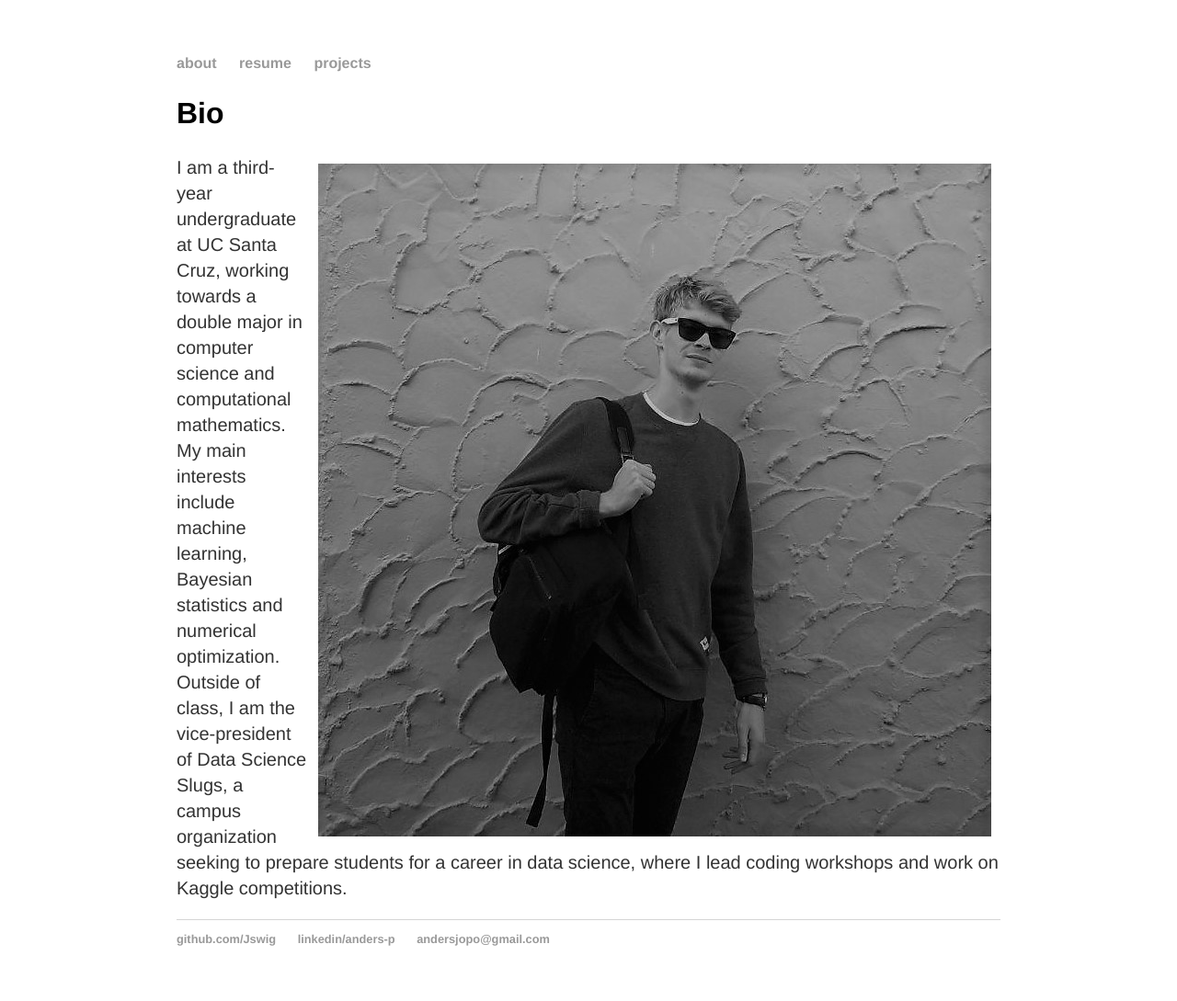
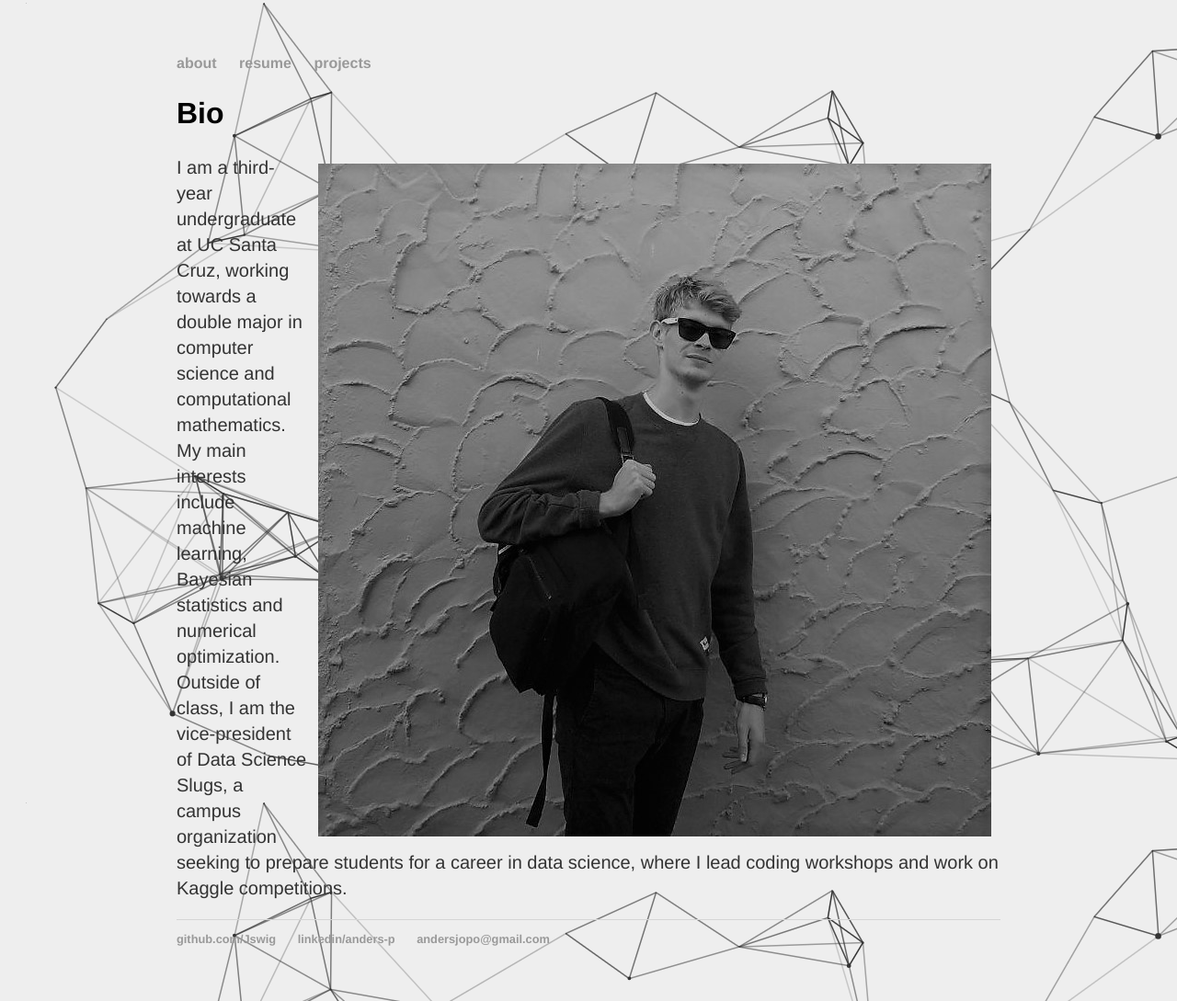
Before and after one commit to Jswig/Jswig.github.io, a Jekyll site: the page built from index.html, in a window 1280 px wide. Shown: the whole page at 92% size. Built offline with Jekyll 4.4.1, drawn with Linux system fonts in a browser that asks for light colours.

Commit message:
background

```diff
--- a/css/main.css
+++ b/css/main.css
@@ -1,6 +1,7 @@
 body {
     margin: 60px auto;
     width: 70%;
+    background-image: url("https://Jswig.github.io/documents/background.png");
 }
 nav ul, footer ul {
     font-family:'Helvetica', 'Arial', 'Sans-Serif';
```
Also changed, not shown: documents/background.png (added), documents/cucumber.png (added), documents/triangles.png (added).
